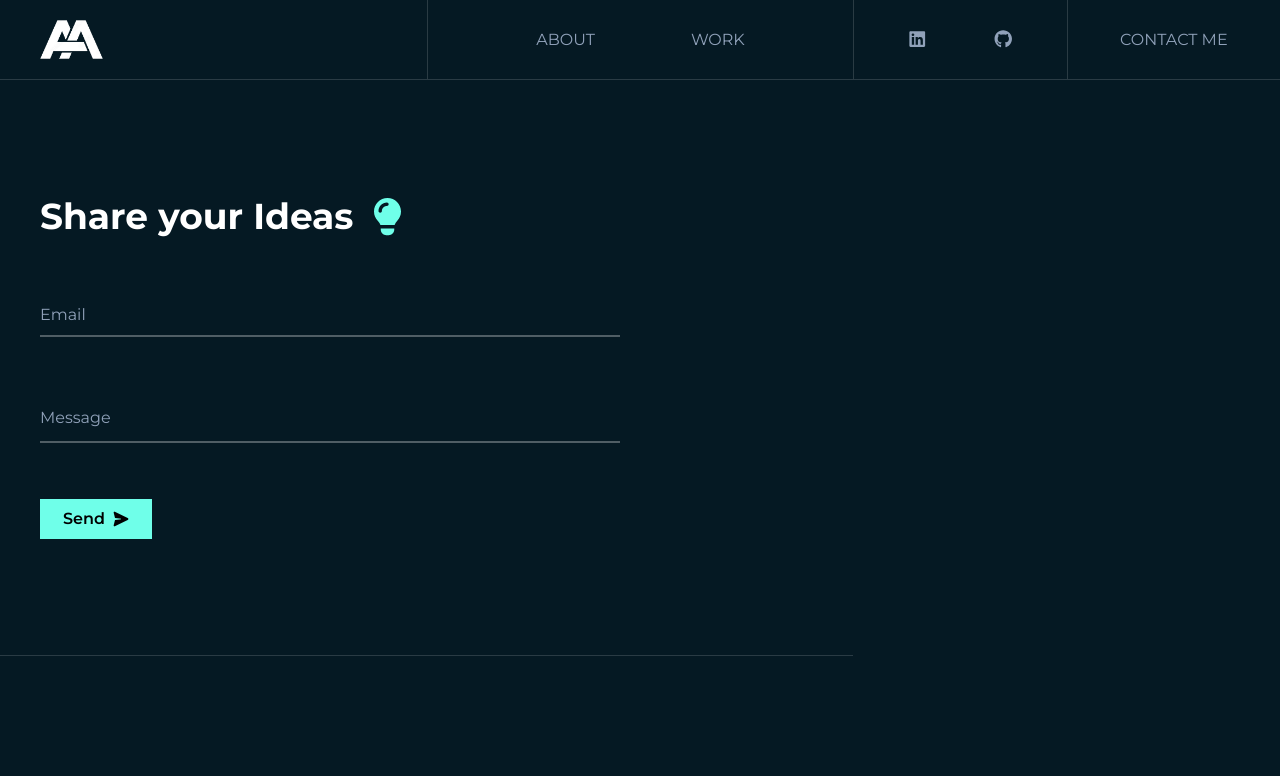
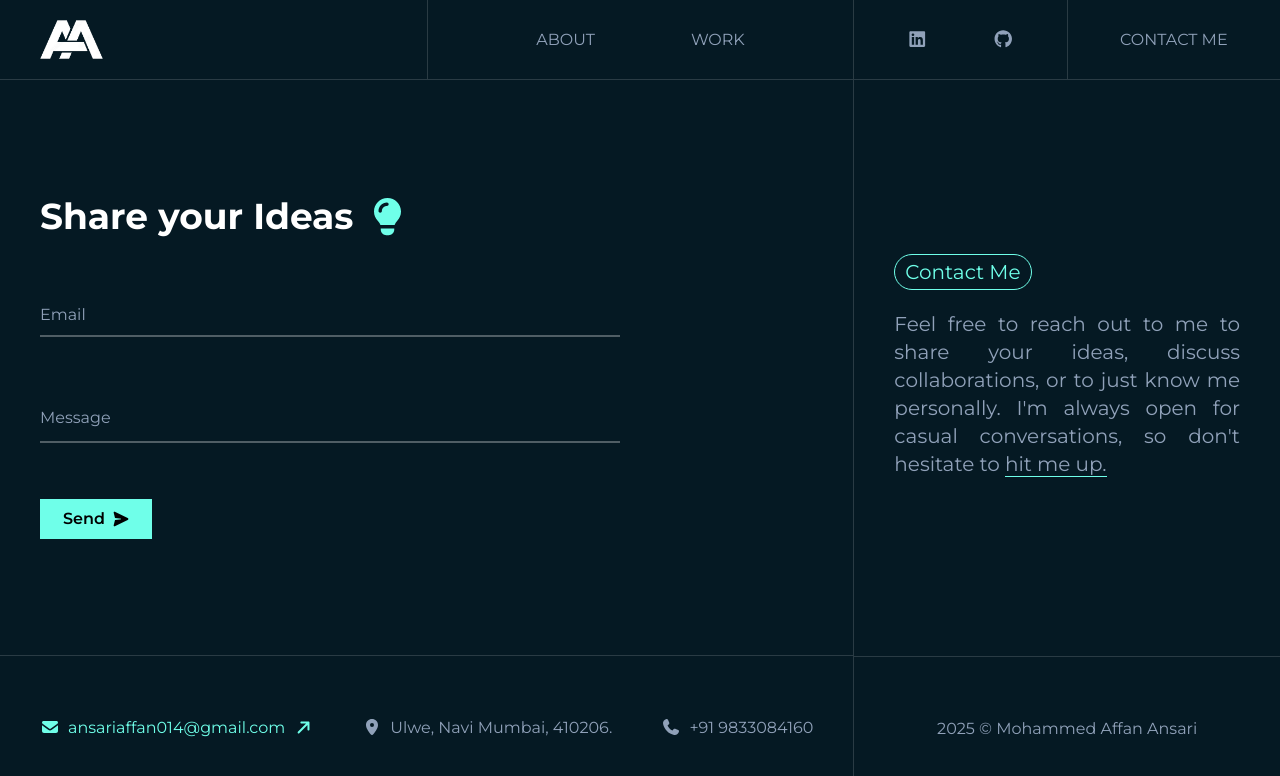
Before and after one commit to AnsariAffan007/portfolio-angular, an Angular app: page /contact-me in a window 1280 px wide. Shown: the top 776 px of the page. Built offline with nearby package versions, Linux system fonts and the light colour scheme.

Commit message:
contact me section ui complete

```diff
--- a/src/app/pages/contact/contact.html
+++ b/src/app/pages/contact/contact.html
@@ -40,6 +40,44 @@
         </button>
       </div>
 
+      <div
+        class="col-span-3 lg:col-span-1 row-span-1 lg:row-span-4 border-l border-white/15 section-padding text-slate-400 flex flex-col justify-center gap-y-6 text-justify text-xs sm:text-sm md:text-base lg:text-xl">
+        <div class="hidden lg:block">
+          <span class="label">Contact Me</span>
+        </div>
+        <p>
+          Feel free to reach out to me to share your ideas, discuss collaborations, or to
+          just know me personally. I'm always open for casual conversations, so don't hesitate to
+          <a class="about-link border-b" style="border-color: var(--color-neon);" href="#about-reachout">hit me up.</a>
+        </p>
+      </div>
+
+      <div
+        class="col-span-3 lg:col-span-2 row-span-1 lg:row-span-1 border-t lg:border-t-0 border-white/15 section-padding text-slate-400 text-xs sm:text-sm md:text-base flex flex-col xl:flex-row items-start xl:items-center justify-center xl:justify-between gap-y-2">
+
+        <div class="flex gap-x-2 [&>*]:my-auto md:order-1">
+          <fa-icon [icon]="faLocationDot"></fa-icon>
+          <span>Ulwe, Navi Mumbai, 410206.</span>
+        </div>
+        <div class="flex gap-x-2 [&>*]:my-auto md:order-2">
+          <fa-icon [icon]="faPhone"></fa-icon>
+          <span>+91 9833084160</span>
+        </div>
+        <a href="mailto:ansariaffan014@gmail.com" target="_blank" class="flex gap-x-2 [&>*]:my-auto w-fit">
+          <fa-icon [icon]="faEnvelope" class="text-neon"></fa-icon>
+          <span class="text-neon" style="border-color: var(--text-neon);">ansariaffan014@gmail.com</span>
+          <fa-icon [icon]="faArrowUp" class="rotate-45 text-neon"></fa-icon>
+        </a>
+
+      </div>
+
+      <div
+        class="hidden lg:col-span-1 row-span-1 lg:row-span-1 border-t border-l border-white/15 lg:flex justify-center items-center">
+        <span class="text-slate-400">
+          2025 &#169; Mohammed Affan Ansari
+        </span>
+      </div>
+
     </div>
 
   </form>
--- a/src/app/pages/contact/contact.ts
+++ b/src/app/pages/contact/contact.ts
@@ -1,6 +1,6 @@
 import { Component } from '@angular/core';
 import { FontAwesomeModule } from '@fortawesome/angular-fontawesome';
-import { faCircleCheck, faLightbulb } from '@fortawesome/free-solid-svg-icons';
+import { faArrowUp, faCircleCheck, faEnvelope, faLightbulb, faLocationDot, faPhone } from '@fortawesome/free-solid-svg-icons';
 
 @Component({
   selector: 'app-contact',
@@ -11,6 +11,10 @@ import { faCircleCheck, faLightbulb } from '@fortawesome/free-solid-svg-icons';
 export class Contact {
   faLightBulb = faLightbulb
   faCircleCheck = faCircleCheck
+  faEnvelope = faEnvelope
+  faArrowUp = faArrowUp
+  faLocationDot = faLocationDot
+  faPhone = faPhone
 
   emailFocused = false;
   messageFocused = false;
```
